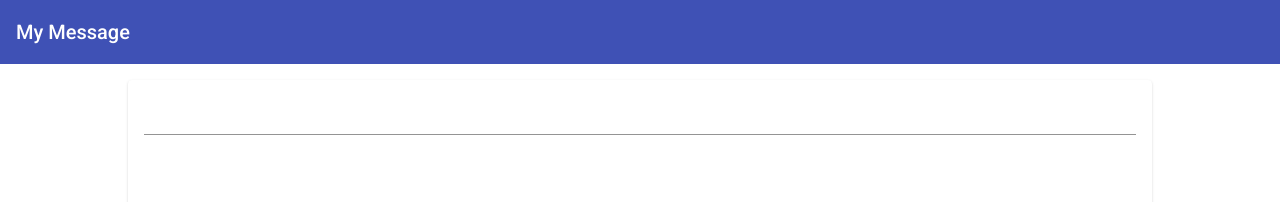
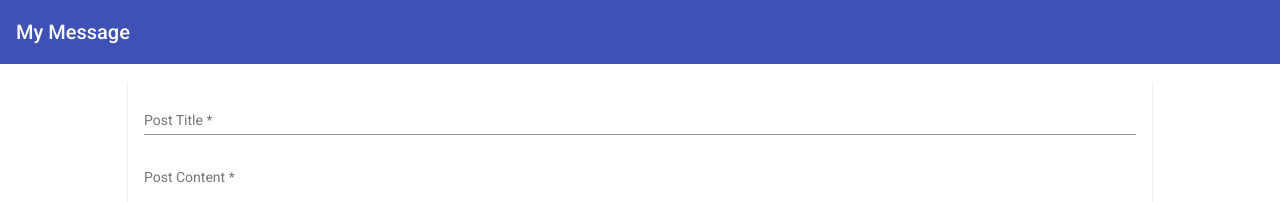
Before and after one commit to keyejia/MeanStack, an Angular app in the folder my-app/: page / in a window 1280 px wide. Shown: the top 202 px of the page. Built offline with nearby package versions, Linux system fonts and the light colour scheme.

Commit message:
frontend finished moving to the backend

```diff
--- a/my-app/src/app/posts/post-create/post-create.component.html
+++ b/my-app/src/app/posts/post-create/post-create.component.html
@@ -1,11 +1,11 @@
 <mat-card>
   <form (submit)="onAddPost(postForm)" #postForm="ngForm">
     <mat-form-field>
-      <input matInput type="text" name = "title" ngModel required #title="ngModel">
+      <input matInput type="text" name = "title" ngModel required #title="ngModel" placeholder="Post Title">
       <mat-error *ngIf="title.invalid">Please enter a title</mat-error>
     </mat-form-field>
     <mat-form-field>
-      <textarea matInput rows="6" name = "content" ngModel required #content="ngModel"></textarea>
+      <textarea matInput rows="6" name = "content" ngModel required #content="ngModel" placeholder="Post Content"></textarea>
       <mat-error *ngIf="content.invalid">Please enter some content</mat-error>
     </mat-form-field>
     <button mat-raised-button type="submit" color="accent">Save Post</button>
--- a/my-app/src/app/posts/post-create/post-create.component.ts
+++ b/my-app/src/app/posts/post-create/post-create.component.ts
@@ -17,6 +17,7 @@
       return
     }
     this.postsService.addPost(form.value.title, form.value.content)
+    form.resetForm();
   }
 
 }
--- a/my-app/src/app/posts/post-list/post-list.component.html
+++ b/my-app/src/app/posts/post-list/post-list.component.html
@@ -4,6 +4,10 @@
       {{post.title}}
     </mat-expansion-panel-header>
     <p>{{post.content}}</p>
+    <mat-action-row>
+      <button mat-button color="primary">Edit</button>
+      <button mat-button color="warn">Delete</button>
+    </mat-action-row>
   </mat-expansion-panel>
 </mat-accordion>
 <p class = "infotext mat-body-1" *ngIf="posts.length <= 0">No posts are added</p>
```
